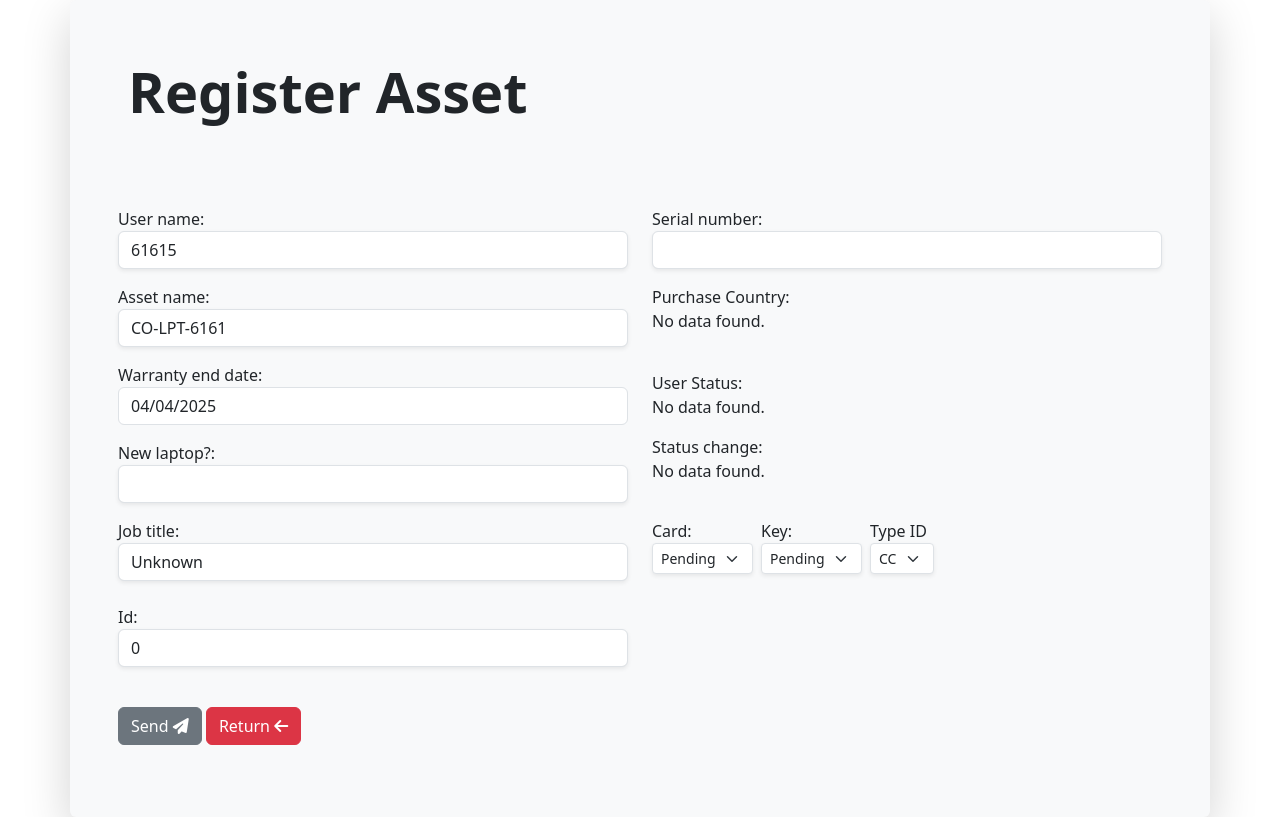
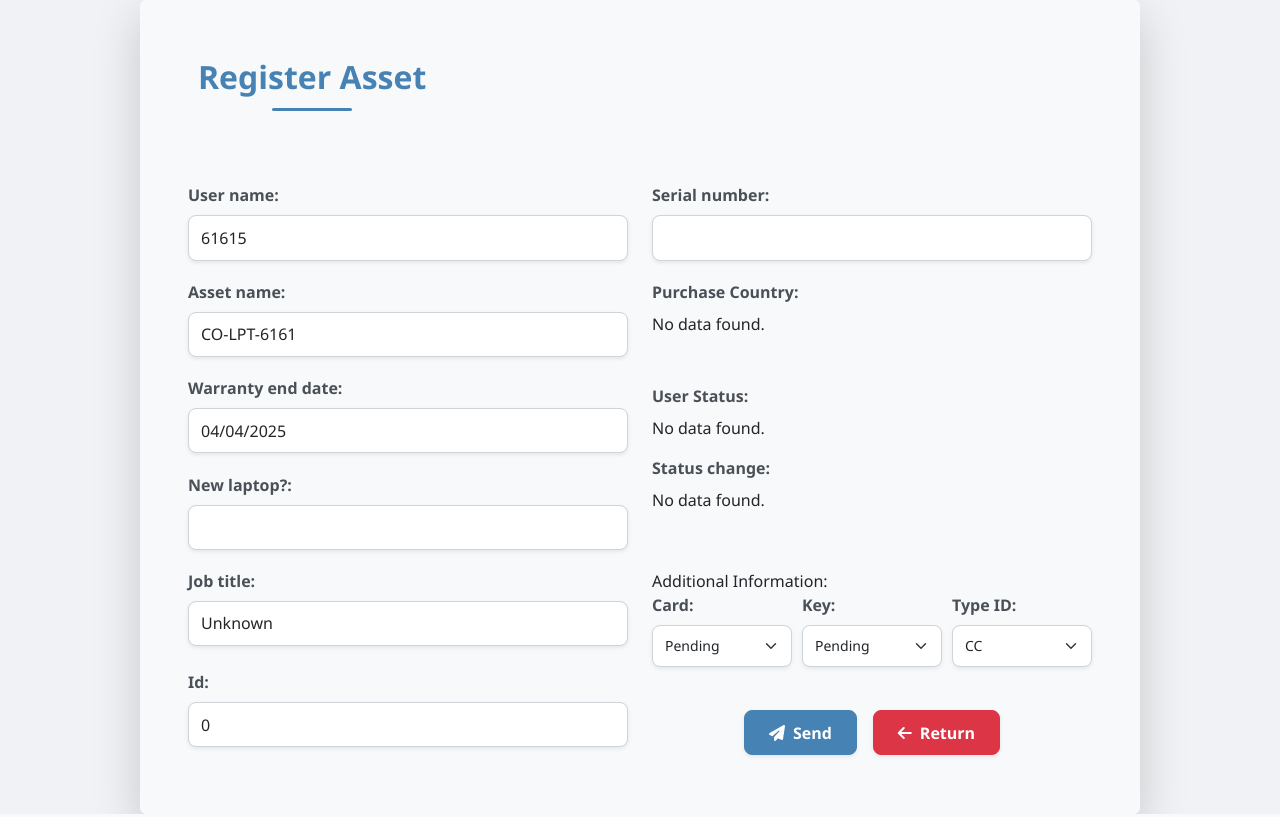
Before and after one commit to pati1005986/3Shape_project, a PHP site: page /3Shape_project/View/Int_Registro_equipo.php in a window 1280 px wide. Run offline with PHP 8.4, Linux system fonts and the light colour scheme; data that the repository does not hold is empty.

Commit message:
Documentaciones

```diff
--- a/View/Int_Registro_equipo.php
+++ b/View/Int_Registro_equipo.php
@@ -17,6 +17,178 @@ include "../Configuration/Connection.php";
     <link href="../Configuration/bootstrap/css/bootstrap.min.css" rel="stylesheet">
     <link rel="stylesheet" href="./Css/dark-mode.css">
     <link rel="stylesheet" href="../Configuration/JQuery/all.min.css">
+    <style>
+        :root {
+            --primary-color: #4682B4;
+            --secondary-color: #6c757d;
+            --accent-color: #3a5f7d;
+            --light-bg: #f8f9fa;
+            --border-radius: 0.5rem;
+            --box-shadow: 0 0.5rem 1rem rgba(0, 0, 0, 0.15);
+            --input-shadow: 0 0.125rem 0.25rem rgba(0, 0, 0, 0.075);
+            --transition: all 0.3s ease;
+        }
+
+        body {
+            background-color: #f0f2f5;
+            font-family: 'Segoe UI', Tahoma, Geneva, Verdana, sans-serif;
+        }
+
+        #FORMregistform {
+            border-radius: var(--border-radius);
+            box-shadow: var(--box-shadow);
+            transition: var(--transition);
+            max-width: 1000px;
+            width: 100%;
+            margin: 0 auto;
+            background-color: white;
+        }
+
+        #FORMregistform:hover {
+            box-shadow: 0 0.75rem 1.5rem rgba(0, 0, 0, 0.2);
+        }
+
+        #totalC {
+            color: var(--primary-color);
+            font-size: 2rem;
+            position: relative;
+            padding-bottom: 15px;
+        }
+
+        #totalC:after {
+            content: '';
+            position: absolute;
+            bottom: 0;
+            left: 50%;
+            transform: translateX(-50%);
+            width: 80px;
+            height: 3px;
+            background-color: var(--primary-color);
+            border-radius: 3px;
+        }
+
+        .form-group {
+            margin-bottom: 1.2rem;
+        }
+
+        .form-group label {
+            font-weight: 600;
+            color: #495057;
+            margin-bottom: 0.5rem;
+            display: block;
+        }
+
+        .form-control, .form-select {
+            border-radius: var(--border-radius);
+            border: 1px solid #ced4da;
+            padding: 0.6rem 0.75rem;
+            transition: var(--transition);
+            box-shadow: var(--input-shadow);
+        }
+
+        .form-control:focus, .form-select:focus {
+            border-color: var(--primary-color);
+            box-shadow: 0 0 0 0.25rem rgba(70, 130, 180, 0.25);
+        }
+
+        .btn {
+            padding: 0.6rem 1.5rem;
+            border-radius: var(--border-radius);
+            font-weight: 600;
+            transition: var(--transition);
+            box-shadow: var(--input-shadow);
+        }
+
+        .btn-secondary {
+            background-color: var(--primary-color);
+            border-color: var(--primary-color);
+        }
+
+        .btn-secondary:hover {
+            background-color: var(--accent-color);
+            border-color: var(--accent-color);
+            transform: translateY(-2px);
+        }
+
+        .btn-danger {
+            background-color: #dc3545;
+            border-color: #dc3545;
+        }
+
+        .btn-danger:hover {
+            background-color: #bb2d3b;
+            border-color: #bb2d3b;
+            transform: translateY(-2px);
+        }
+
+        .is-invalid {
+            border-color: #dc3545 !important;
+        }
+
+        .text-danger {
+            font-size: 0.8rem;
+            margin-top: 0.25rem;
+        }
+
+        /* Card selectors styling */
+        .card-selector-group {
+            display: flex;
+            gap: 10px;
+            margin-bottom: 1.2rem;
+        }
+
+        .card-selector {
+            flex: 1;
+        }
+
+        /* Responsive adjustments */
+        @media (max-width: 768px) {
+            .card-selector-group {
+                flex-direction: column;
+            }
+
+            #FORMregistform {
+                padding: 1.5rem !important;
+            }
+        }
+
+        /* Field animation */
+        .form-control, .form-select {
+            position: relative;
+            z-index: 1;
+        }
+
+        .form-control:focus + .focus-border,
+        .form-select:focus + .focus-border {
+            transform: scaleX(1);
+            transition: transform 0.3s ease;
+        }
+
+        .focus-border {
+            position: absolute;
+            bottom: 0;
+            left: 0;
+            width: 100%;
+            height: 2px;
+            background-color: var(--primary-color);
+            transform: scaleX(0);
+            transition: transform 0.3s ease;
+            z-index: 0;
+        }
+
+        /* Small field groups */
+        .field-group-sm {
+            display: flex;
+            flex-wrap: wrap;
+            gap: 10px;
+        }
+
+        .field-group-sm .form-group {
+            flex: 1;
+            min-width: 120px;
+        }
+    </style>
+    </style>
 
     <!--Arhivo con la funcion de ser la Interfaz de el proceso de Registro de activos-->
 </head>
@@ -322,9 +494,9 @@ include "../Configuration/Connection.php";
                             </div>
                         </div>
                         <div class="col-md-6">
-                            <div class="form-group">
-                                <label for="job_title">Job title: </label>
-                                <input class="shadow-sm form-control" type="text" id="job_title" name="job_title"
+                            <div class="form-group position-relative">
+                                <label for="job_title">Job title:</label>
+                                <input class="form-control" type="text" id="job_title" name="job_title"
                                     list="job_titles" data-validate="true" autocomplete="off" value="Unknown">
                                 <datalist id="job_titles">
                                     <?php
@@ -376,8 +548,8 @@ include "../Configuration/Connection.php";
                       <?php if (isset($_SESSION['new_reg_fields'])): ?>
                             <?php foreach ($_SESSION['new_reg_fields'] as $field_name): ?>
                                 <div class="col-md-6">
-                                    <div class="form-group">
-                                        <label class="mb-2" for="<?php echo htmlspecialchars($field_name); ?>">
+                                    <div class="form-group position-relative">
+                                        <label for="<?php echo htmlspecialchars($field_name); ?>">
                                             <?php echo htmlspecialchars($field_name); ?>:
                                         </label>
                                         <?php
@@ -385,12 +557,12 @@ include "../Configuration/Connection.php";
                                         $field_type = $_SESSION['new_fieldR_types'][$field_name];
                                         ?>
                                         <?php if ($field_type === 'date'): ?>
-                                            <input class="form-control shadow-sm" type="date"
+                                            <input class="form-control" type="date"
                                                 id="<?php echo htmlspecialchars($field_name); ?>"
                                                 name="<?php echo htmlspecialchars($field_name); ?>"
-                                                value="<?php echo $field_value; ?>" autocomplete="off" data-validate="true"><br>
+                                                value="<?php echo $field_value; ?>" autocomplete="off" data-validate="true">
                                         <?php elseif ($field_type === 'tinyint'): ?>
-                                            <select class="form-control shadow-sm" id="<?php echo htmlspecialchars($field_name); ?>"
+                                            <select class="form-select" id="<?php echo htmlspecialchars($field_name); ?>"
                                                 name="<?php echo htmlspecialchars($field_name); ?>" autocomplete="off"
                                                 data-validate="true">
                                                 <option value="0" <?php echo (empty($field_value) || $field_value == 0) ? 'selected' : ''; ?>>No
@@ -398,41 +570,44 @@ include "../Configuration/Connection.php";
                                                 <option value="1" <?php echo ($field_value == 1) ? 'selected' : ''; ?>>Yes</option>
                                             </select>
                                         <?php elseif (in_array($field_type, ['int', 'bigint', 'smallint'])): ?>
-                                            <input class="form-control shadow-sm" type="number"
+                                            <input class="form-control" type="number"
                                                 id="<?php echo htmlspecialchars($field_name); ?>"
                                                 name="<?php echo htmlspecialchars($field_name); ?>"
                                                 value="<?php echo $field_value ? $field_value : 0; ?>" autocomplete="off" min="0"
-                                                oninput="this.value = Math.abs(this.value)"><br>
+                                                oninput="this.value = Math.abs(this.value)">
                                         <?php else: ?>
-                                            <input class="form-control shadow-sm" type="text"
+                                            <input class="form-control" type="text"
                                                 id="<?php echo htmlspecialchars($field_name); ?>"
                                                 name="<?php echo htmlspecialchars($field_name); ?>"
-                                                value="<?php echo $field_value; ?>" autocomplete="off" data-validate="true"><br>
+                                                value="<?php echo $field_value; ?>" autocomplete="off" data-validate="true">
                                         <?php endif; ?>
+                                        <div class="focus-border"></div>
                                     </div>
                                 </div>
                             <?php endforeach; ?>
                         <?php endif; ?>
-                        <div class="col-md-6 d-flex justify-content-right">
-                            <div class="form-group me-2">
-                                <label for="selectCard">Card: </label>
-                                <select class="shadow-sm form-select form-select-sm" name="selectCard" id="selectCard">
+                        <div class="col-md-6">
+                            <label>Additional Information:</label>
+                            <div class="field-group-sm">
+                                <div class="form-group">
+                                    <label for="selectCard">Card:</label>
+                                    <select class="form-select form-select-sm" name="selectCard" id="selectCard">
                                         <option value="No">No</option>
                                         <option value="Si">Yes</option>
                                         <option value="Pendiente" selected>Pending</option>
                                     </select>
                                 </div>
-                            <div class="form-group me-2">
-                                <label for="selectKEY">Key: </label>
-                                <select class="shadow-sm form-select form-select-sm" name="selectKEY" id="selectKEY">
+                                <div class="form-group">
+                                    <label for="selectKEY">Key:</label>
+                                    <select class="form-select form-select-sm" name="selectKEY" id="selectKEY">
                                         <option value="No">No</option>
                                         <option value="Si">Yes</option>
                                         <option value="Pendiente" selected>Pending</option>
                                     </select>
                                 </div>
-                            <div class="form-group me-2">
-                                <label for="typeId">Type ID</label>
-                                <select class="shadow-sm form-select form-select-sm" name="type_id" id="type_id">
+                                <div class="form-group">
+                                    <label for="typeId">Type ID:</label>
+                                    <select class="form-select form-select-sm" name="type_id" id="type_id">
                                         <option value="CC" selected>CC</option>
                                         <option value="CE">CE</option>
                                         <option value="PP">PP</option>
@@ -441,9 +616,13 @@ include "../Configuration/Connection.php";
                                     </select>
                                 </div>
                         </div>
-                        <div class="my-4">
-                            <button id="confirmAllButton" type="submit" class="btn btn-secondary">Send <i class="fas fa-paper-plane"></i> </button>
-                            <a href="../index.php" class="btn btn-danger"> Return <i class="fas fa-arrow-left"></i></a>
+                        <div class="col-12 mt-4 d-flex justify-content-center gap-3">
+                            <button id="confirmAllButton" type="submit" class="btn btn-secondary">
+                                <i class="fas fa-paper-plane me-2"></i>Send
+                            </button>
+                            <a href="../index.php" class="btn btn-danger">
+                                <i class="fas fa-arrow-left me-2"></i>Return
+                            </a>
                         </div>
                     </div>
                     <!-- Script para la validacion de caracteres especiales exceptuando el "/" y "-" -->
```
Also changed, not shown: Controller/RegisterAsset.php (+20 -0 lines), Controller/act_entrada.php (+20 -0 lines), Controller/act_salida.php (+17 -0 lines), View/Int_LogsDelete.php (+22 -1 lines), 1 other file. Lines whose indentation alone changed are shown as unchanged.
